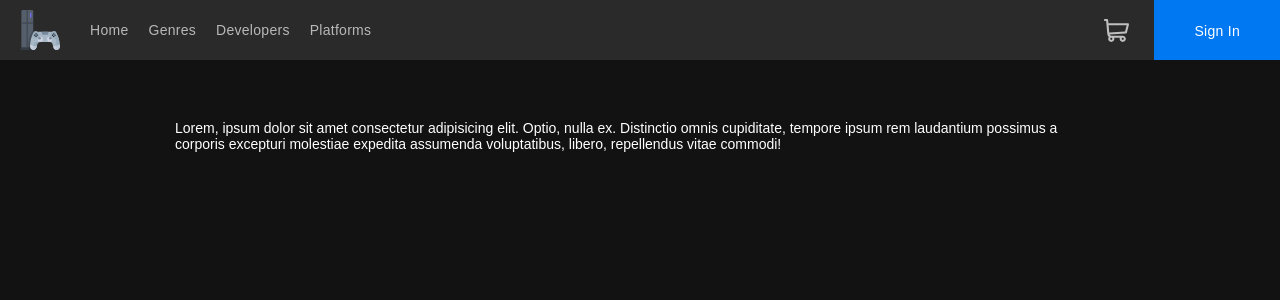
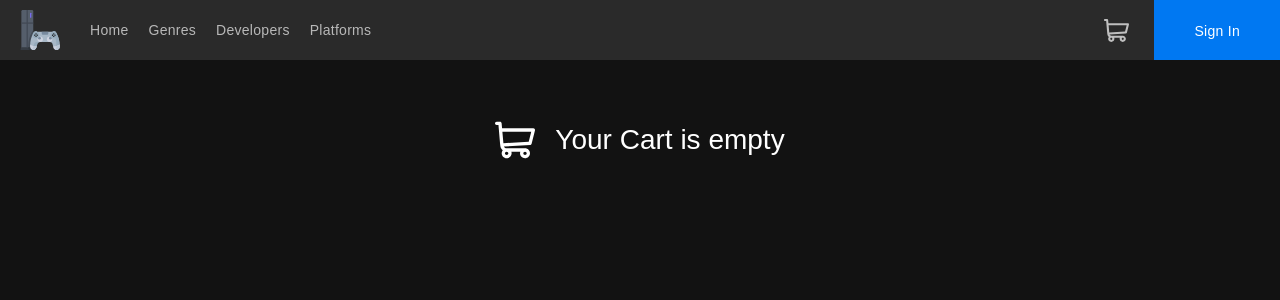
Before and after one commit to DenysPavlenko/games-store, a React (Create React App) app: page /checkout in a window 1280 px wide. Shown: the top 300 px of the page. Built offline with nearby package versions, Linux system fonts and the light colour scheme; a web font is replaced by a local one.

Commit message:
Stripe payment was added. Cart-empty component was created

```diff
--- a/package.json
+++ b/package.json
@@ -14,6 +14,7 @@
     "react-router-dom": "^5.1.2",
     "react-scripts": "3.4.1",
     "react-slick": "^0.25.2",
+    "react-stripe-checkout": "^2.6.3",
     "redux": "^4.0.5",
     "redux-persist": "^6.0.0",
     "redux-thunk": "^2.3.0",
--- /dev/null
+++ b/src/components/cart-empty/cart-empty.component.jsx
@@ -0,0 +1,25 @@
+import React from 'react';
+import classNames from 'classnames';
+// Styles
+import './cart-empty.styles.sass'
+// Components
+import Typography from 'components/typography/typography.component';
+// Assets
+import { ReactComponent as CartIcon } from 'assets/images/icons/cart.svg';
+
+const CartEmpty = ({ className, centered, inverted }) => {
+  const classes = classNames({
+    'cart-empty': true,
+    'cart-empty-centered': centered,
+    'cart-empty-inverted': inverted,
+    [className]: className,
+  })
+  return (
+    <div className={classes}>
+      <CartIcon />
+      <Typography component="span" variant="h2" className="cart-empty-title mb-0">Your Cart is empty</Typography>
+    </div>
+  );
+};
+
+export default CartEmpty;
--- /dev/null
+++ b/src/components/cart-empty/cart-empty.styles.sass
@@ -0,0 +1,26 @@
+@import ~styles/variables
+@import ~styles/utils/grid
+
+.cart-empty
+  display: flex
+  justify-content: center
+  align-items: center
+  svg
+    width: 40px
+    height: auto
+    margin-right: 20px
+    fill: $dark-color
+  &-title
+    color: $text-dark
+
+  &-centered
+    position: absolute
+    transform: translate(-50%, -50%)
+    top: 50%
+    left: 50%
+
+  &-inverted
+    svg
+      fill: $light-color
+    .cart-empty-title
+      color: $text-light
--- a/src/components/cart/cart.component.jsx
+++ b/src/components/cart/cart.component.jsx
@@ -10,17 +10,16 @@ import Modal from 'components/modal/modal.component';
 import Typography from 'components/typography/typography.component';
 import Button from 'components/button/button.component';
 import CartItem from 'components/cart-item/cart-item.component';
+import CartEmpty from 'components/cart-empty/cart-empty.component';
 // Styles
 import './cart.styles.sass'
-// Assets
-import { ReactComponent as CartIcon } from 'assets/images/icons/cart.svg';
 
 const Cart = ({ cartHidden, cartItems, hideCart, ...otherProps }) => {
   return (
     <Modal closeModal={hideCart} hidden={cartHidden}>
       <div className="cart">
         {cartItems.length === 0 ?
-          <CartEmpty />
+          <CartEmpty centered/>
           :
           <CartContent cartItems={cartItems} hideCart={hideCart} {...otherProps} />
         }
@@ -28,13 +27,6 @@ const Cart = ({ cartHidden, cartItems, hideCart, ...otherProps }) => {
     </Modal>
   );
 };
-
-const CartEmpty = () => (
-  <div className="cart-empty">
-    <CartIcon />
-    <Typography component="span" variant="h2" className="text-dark mb-0">Your Cart is empty</Typography>
-  </div>
-)
 
 const CartContent = ({ cartItems, hideCart, addItemToCart, removeItemFromCart, clearItemFromCart, totalCount, history }) => {
   return (
--- a/src/components/cart/cart.styles.sass
+++ b/src/components/cart/cart.styles.sass
@@ -2,18 +2,6 @@
 @import ~styles/utils/grid
 
 .cart
-  &-empty
-    position: absolute
-    transform: translate(-50%, -50%)
-    top: 50%
-    left: 50%
-    display: flex
-    justify-content: center
-    align-items: center
-    svg
-      width: 40px
-      height: auto
-      margin-right: 20px
   &-heading
     display: block
     margin-bottom: 30px
--- a/src/components/checkout-table/checkout-table.component.jsx
+++ b/src/components/checkout-table/checkout-table.component.jsx
@@ -2,6 +2,7 @@ import React from 'react';
 // Components
 import Typography from 'components/typography/typography.component'
 import Button from 'components/button/button.component'
+import StripePayment from 'components/stripe-payment/stripe-payment.component'
 // Styles
 import './checkout-table.styles.sass';
 
@@ -33,8 +34,10 @@ class CheckoutTable extends React.Component {
 
         <Typography component="p" className="checkout-table-policy text-light"></Typography>
 
-        <Button isDisabled={!checked} disabled={!checked}>Place order</Button>
-      </div>
+        <StripePayment price={total}>
+          <Button isDisabled={!checked} disabled={!checked}>Place order</Button>
+        </StripePayment>
+      </div >
     );
   }
 };
--- /dev/null
+++ b/src/components/stripe-payment/stripe-payment.component.jsx
@@ -0,0 +1,29 @@
+import React from 'react';
+import StripeCheckout from 'react-stripe-checkout';
+
+const StripePayment = ({ price, children }) => {
+  const priceForStripe = price * 100;
+  const publishableKey = 'pk_test_hISzKXXyR5riFGZeaXvHWeQU00QUWFivUZ';
+  const onToken = token => {
+    console.log('token:', token);
+    alert('Payment Successfull');
+  }
+
+  return (
+    <div>
+      <StripeCheckout
+        name="Games store"
+        billingAddress
+        shippingAddress
+        description={`Your total is $${price}`}
+        amout={priceForStripe}
+        token={onToken}
+        stripeKey={publishableKey}
+      >
+        {children}
+      </StripeCheckout>
+    </div>
+  );
+};
+
+export default StripePayment;
--- a/src/pages/checkout-page/checkout-page.js
+++ b/src/pages/checkout-page/checkout-page.js
@@ -8,6 +8,7 @@ import { selectCartItems, selectCartHidden, selectCartTotalCount } from 'redux/c
 import Container from 'components/container/container.component'
 import CartItem from 'components/cart-item/cart-item.component'
 import CheckoutTable from 'components/checkout-table/checkout-table.component'
+import CartEmpty from 'components/cart-empty/cart-empty.component';
 // Styles
 import './checkout-page.sass';
 
@@ -19,7 +20,7 @@ const CheckoutPage = ({ ...props }) => {
         {cartItems.length > 0 ?
           <CheckoutContent {...props} />
           :
-          <CheckoutEmpty />
+          <CartEmpty inverted/>
         }
       </Container>
     </div>
@@ -39,11 +40,7 @@ const CheckoutContent = ({ cartItems, hideCart, removeItemFromCart, addItemToCar
   </div>
 )
 
-const CheckoutEmpty = () => (
-  <div className="checkout-page-emty">
-    Lorem, ipsum dolor sit amet consectetur adipisicing elit. Optio, nulla ex. Distinctio omnis cupiditate, tempore ipsum rem laudantium possimus a corporis excepturi molestiae expedita assumenda voluptatibus, libero, repellendus vitae commodi!
-  </div>
-)
+
 
 const mapStateToProps = createStructuredSelector({
   cartHidden: selectCartHidden,
--- a/src/services/games-serviece/index.js
+++ b/src/services/games-serviece/index.js
@@ -1,4 +1,4 @@
-// import GameService from './games-service-dummy';
-import GameService from './games-service';
+import GameService from './games-service-dummy';
+// import GameService from './games-service';
 
 export default GameService;
```
Also changed, not shown: 1 other file (tests, documents, lock files or other folders).
